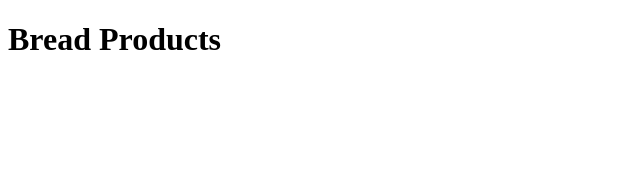
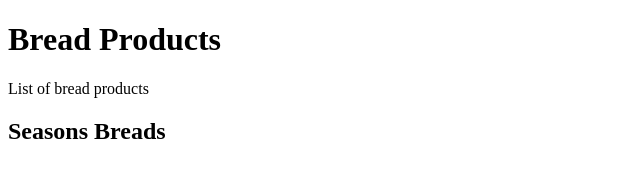
Before and after one commit to atombrown/com.bread.demo, a plain HTML site: page public_html/index.html in a window 1280 px wide. Shown: the whole page, without its empty margins (0-640 px from the left). Drawn offline with Linux system fonts and the light colour scheme.

Commit message:
edit seasonal breads

```diff
--- a/public_html/index.html
+++ b/public_html/index.html
@@ -13,5 +13,8 @@ and open the template in the editor.
     <body>
         <h1> Bread Products </h1>
 
+        <p> List of bread products </p>
+
+        <h2> Seasons Breads </h2>
     </body>
 </html>
```
